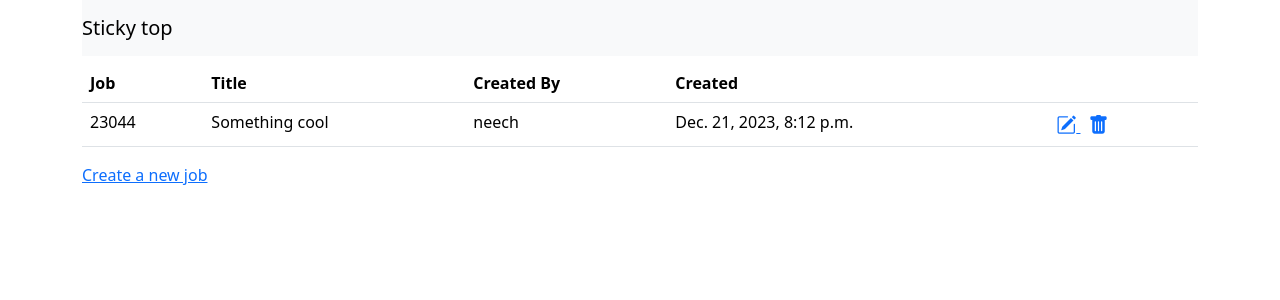
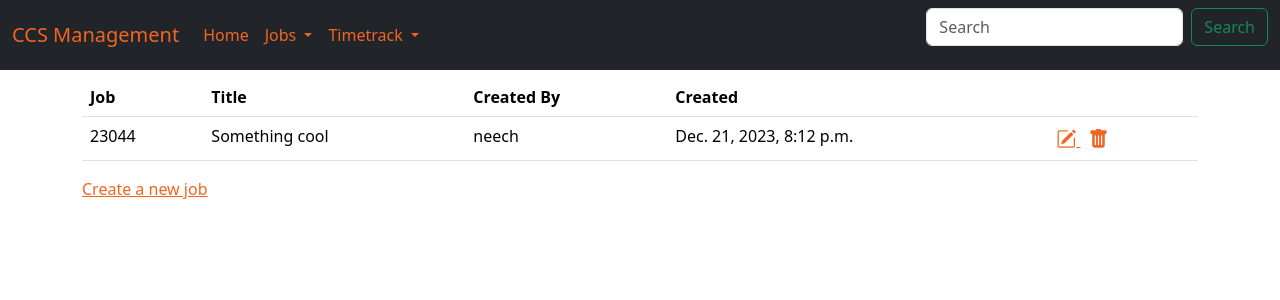
Before and after one commit to nunchuckBoP/ccssite, a Django app: page /job/list/ in a window 1280 px wide. Shown: the top 300 px of the page. Run offline with Django 4.2, Linux system fonts and the light colour scheme; a user stored in the database is signed in; data comes from the database, SQL or seed files in the repository; both versions use the stored data as it was after the commit; some libraries are stand-ins or nearby versions.

Commit message:
edited styles

```diff
--- a/ccsproject/ccsproject/urls.py
+++ b/ccsproject/ccsproject/urls.py
@@ -16,8 +16,10 @@ Including another URLconf
 """
 from django.contrib import admin
 from django.urls import include, path
+from django.contrib.auth.views import LoginView
 
 urlpatterns = [
+    path('accounts/', include("django.contrib.auth.urls")),
     path('admin/', admin.site.urls),
     path('job/', include("jobs.urls")),
     path('timetrack/', include("timetrack.urls")),
--- a/ccsproject/templates/base.html
+++ b/ccsproject/templates/base.html
@@ -10,13 +10,57 @@
 <html>
     <head>
         <link rel="stylesheet" href="https://cdn.jsdelivr.net/npm/bootstrap-icons@1.11.2/font/bootstrap-icons.min.css">
+        <style>
+            .ccs_orange{
+                color: #F26521;
+            }
+            a{
+                color: #F26521;
+            }
+        </style>
     </head>
     <body>
-        <div class="container">
-            <nav class="navbar sticky-top navbar-light bg-light">
-                <a class="navbar-brand" href="#">Sticky top</a>
-            </nav>
-        </div>
+        <nav class="navbar navbar-expand-lg navbar-dark bg-dark" id="the_navigator">
+            <div class="container-fluid">
+              <a class="navbar-brand ccs_orange" href="#">CCS Management</a>
+              <button class="navbar-toggler ccs_orange" type="button" data-bs-toggle="collapse" data-bs-target="#navbarScroll" aria-controls="navbarScroll" aria-expanded="false" aria-label="Toggle navigation">
+                <span class="navbar-toggler-icon"></span>
+              </button>
+              <div class="collapse navbar-collapse" id="navbarScroll">
+                <ul class="navbar-nav me-auto my-2 my-lg-0 navbar-nav-scroll" style="--bs-scroll-height: 100px;">
+                  <li class="nav-item">
+                    <a class="nav-link ccs_orange" aria-current="page" href="#">Home</a>
+                  </li>
+                  <li class="nav-item dropdown">
+                    <a class="nav-link ccs_orange dropdown-toggle" href="#" id="navbarScrollingDropdown" role="button" data-bs-toggle="dropdown" aria-expanded="false">
+                      Jobs
+                    </a>
+                    <ul class="dropdown-menu" aria-labelledby="navbarScrollingDropdown">
+                      <li><a class="dropdown-item ccs_orange" href="#">List</a></li>
+                      <li><hr class="dropdown-divider"></li>
+                      <li><a class="dropdown-item ccs_orange" href="#">Create</a></li>
+                    </ul>
+                  </li>
+                  <li class="nav-item dropdown">
+                    <a class="nav-link dropdown-toggle ccs_orange" href="#" id="navbarScrollingDropdown" role="button" data-bs-toggle="dropdown" aria-expanded="false">
+                      Timetrack
+                    </a>
+                    <ul class="dropdown-menu" aria-labelledby="navbarScrollingDropdown">
+                      <li><a class="dropdown-item ccs_orange" href="#">Latest</a></li>
+                      <li><hr class="dropdown-divider"></li>
+                      <li><a class="dropdown-item ccs_orange" href="#">List</a></li>
+                      <li><hr class="dropdown-divider"></li>
+                      <li><a class="dropdown-item ccs_orange" href="#">Create</a></li>
+                    </ul>
+                  </li>
+                </ul>
+                <form class="d-flex">
+                  <input class="form-control me-2" type="search" placeholder="Search" aria-label="Search">
+                  <button class="btn btn-outline-success" type="submit">Search</button>
+                </form>
+              </div>
+            </div>
+          </nav>
         <div class="container">
             <div class='jumbotron'>
                 <h1 class='display-4'>{{ title }}</h1>
--- a/ccsproject/templates/list-view.html
+++ b/ccsproject/templates/list-view.html
@@ -49,11 +49,20 @@
                         <td>{{ timesheet.end_date }}</td>
                         {% if not timesheet.has_children %}
                         <td>
+                            <a href="#">
+                                <i class="p-2 fs-5 bi bi-binoculars-fill"></i>
+                            </a>
                             <a href="{% url 'sheet-update' pk=timesheet.id %}?next={% url 'sheet-list' %}">
                                 <i class="fs-5 bi bi-pencil-square"></i>
                             </a>
                             <a href="{% url 'sheet-delete' pk=timesheet.id %}?next={% url 'sheet-list' %}">
                                 <i class="p-2 fs-5 bi bi-trash-fill"></i>
+                            </a>
+                        </td>
+                        {% else %}
+                        <td>
+                            <a href="#">
+                                <i class="p-2 fs-5 bi bi-binoculars-fill"></i>
                             </a>
                         </td>
                         {% endif %}
```
Also changed, not shown: ccsproject/templates/registration/login.html (added, +37 -0 lines), ccsproject/db.sqlite3.
